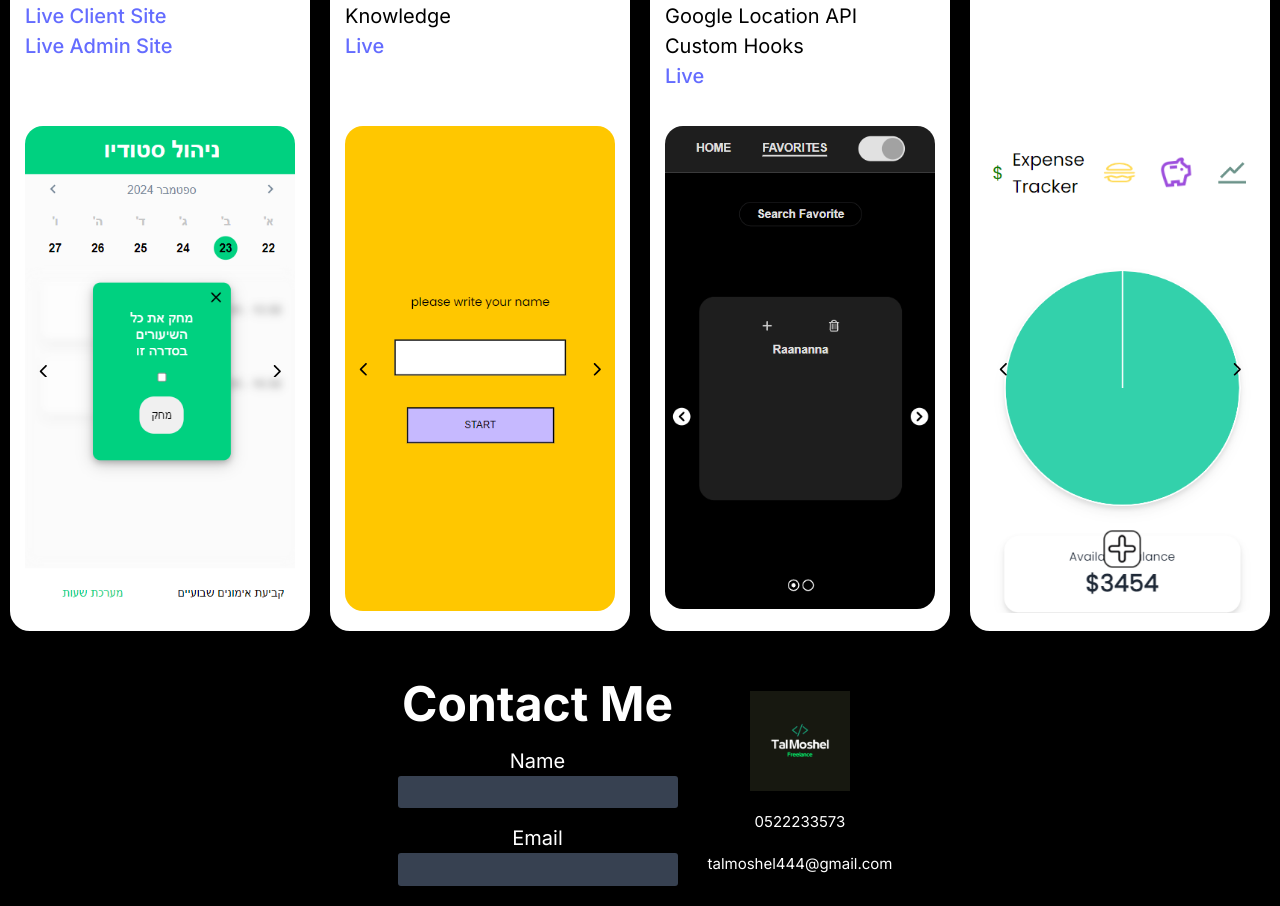
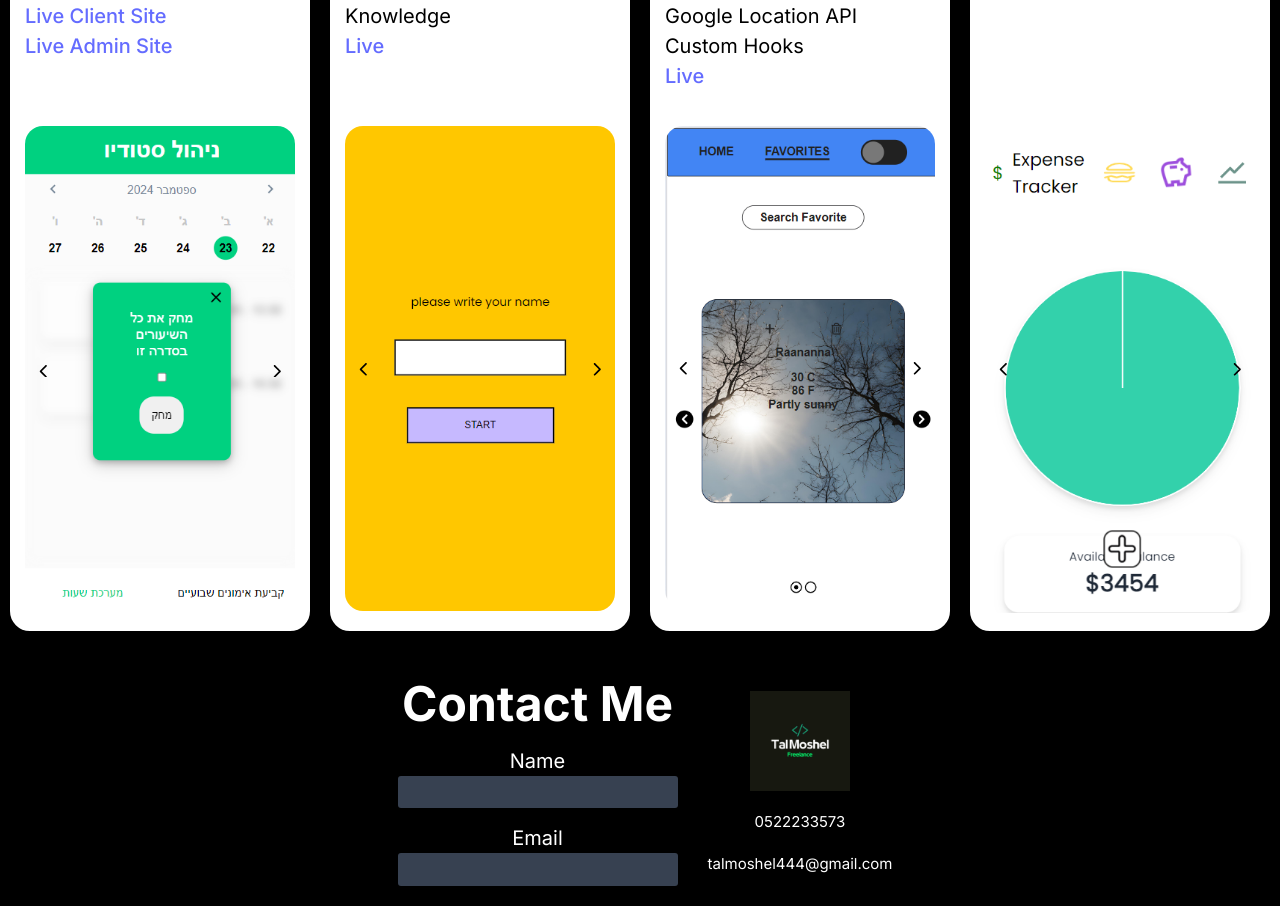
Before and after one commit to TalMoshel1/portfolio, a React (Vite) app: page / in a window 1280 px wide. Shown: the part 1845-2751 px from the top of the page. Built offline with nearby package versions, Linux system fonts and the light colour scheme.

Commit message:
dfkjhsfd

```diff
--- a/src/components/Projects.jsx
+++ b/src/components/Projects.jsx
@@ -35,7 +35,7 @@ const Projects = (props) => {
   ];
   const musicTriviaPhotos = [MusicTrivia1, MusicTrivia2, MusicTrivia3];
   const expensePhotos = [Expense1, Expense2, Expense3];
-  const weatherPhotos = [Weather1, Weather2, Weather3, Weather4];
+  const weatherPhotos = [Weather2, Weather1, Weather3, Weather4];
 
   return (
     <main style={{ minHeight: "100svh", width: "100%" }}>
```
